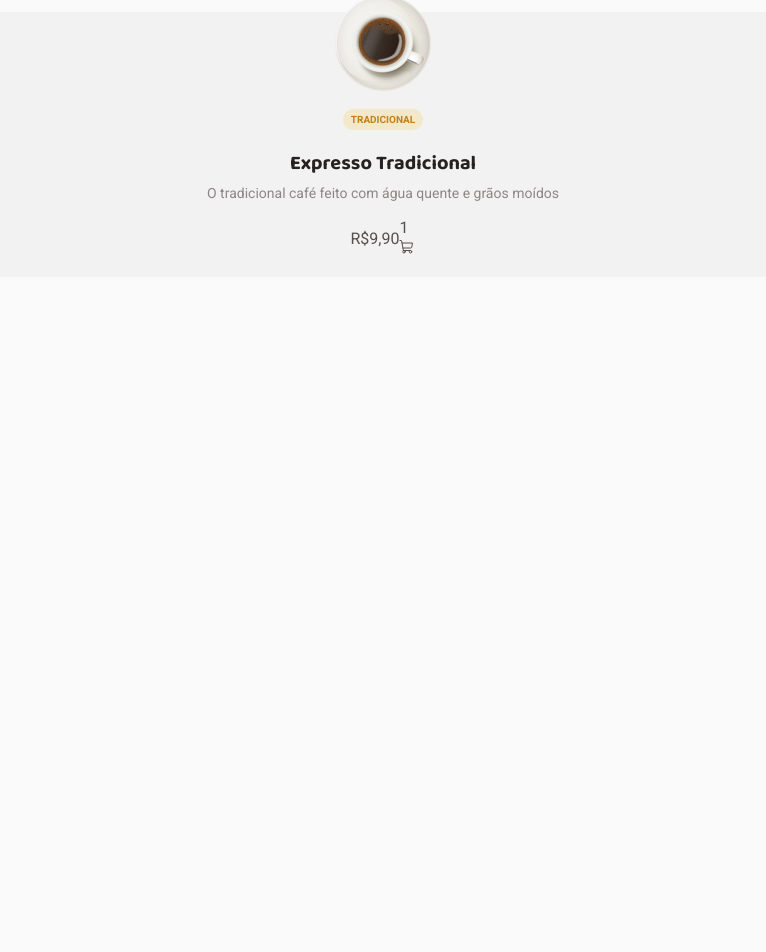
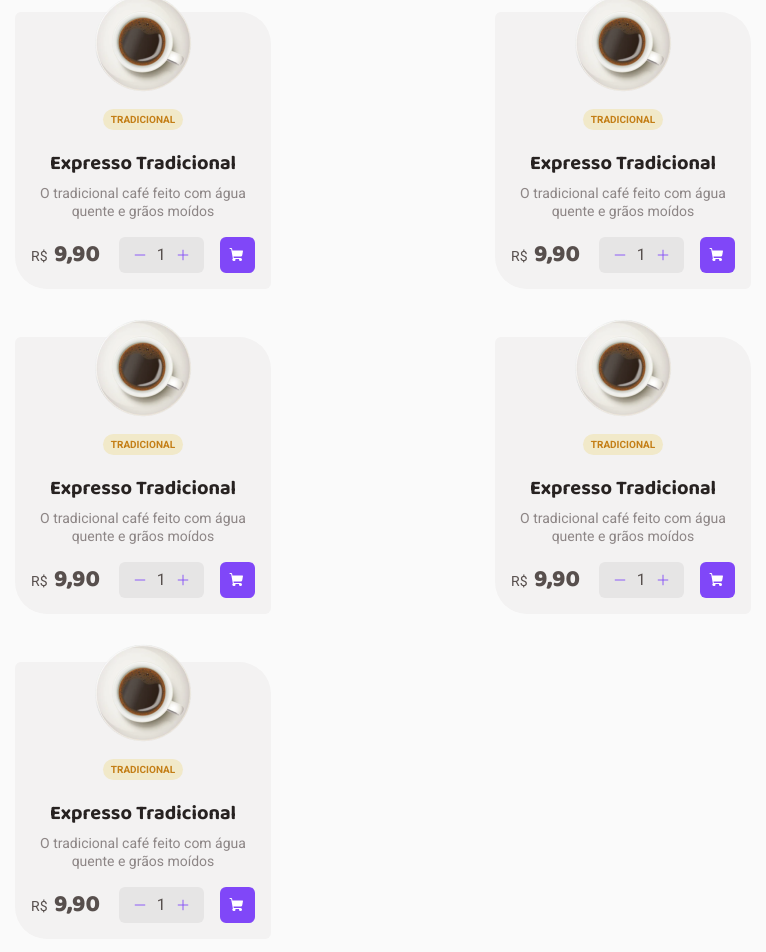
Before and after one commit to YasminGonc/coffe-delivery, a React (Vite) app: page / in a window 1280 px wide. Shown: the part 579-1531 px from the top of the page, without its empty margins (257-1023 px from the left). Before the commit the page ends 856 px from the top, so only its background shows below. Built offline with nearby package versions, Linux system fonts and the light colour scheme.

Commit message:
css home

```diff
--- a/src/pages/Checkout/index.tsx
+++ b/src/pages/Checkout/index.tsx
@@ -1,5 +1,37 @@
+import { MapPinLine } from 'phosphor-react'
+
 export function Checkout() {
     return(
-        <h1>Checkout</h1>
+        <div>
+            <h2>Complete seu pedido</h2>
+            <div>
+                <div>
+                    <MapPinLine />
+                    <div>
+                        <h3>Endereço de Entrega</h3>
+                        <p>Informe o endereço onde deseja receber o pedido</p>
+                    </div>
+                </div>
+                <div>
+                    <input type="text" id='cep'/>
+                    <label htmlFor="cep">CEP</label>
+
+                    <input type="text" id='rua'/>
+                    <label htmlFor="rua">Rua</label>
+
+                    <input type="text" id='número'/>
+                    <label htmlFor="número">número</label>
+
+                    <input type="text" id='complemento'/>
+                    <label htmlFor="complemento">complemento</label>
+
+                    <input type="text" id='cidade'/>
+                    <label htmlFor="cidade">cidade</label>
+
+                    <input type="text" id='uf'/>
+                    <label htmlFor="uf">uf</label>
+                </div>
+            </div>
+        </div>
     )
 }
--- a/src/pages/Home/index.tsx
+++ b/src/pages/Home/index.tsx
@@ -1,8 +1,8 @@
-import { CoffeeContainer, Description, HomeContainer, MenuContainer, ShoppContainer, Tag, Title } from './style'
+import { ButtonsContainer, CoffeeContainer, Description, HomeContainer, IconContainer, MenuContainer, QuantityContainer, ShoppContainer, Tag, Title } from './style'
 
 import { Banner } from './components/Banner'
 import coffee from '../../assets/arabe.png'
-import { ShoppingCart } from 'phosphor-react'
+import { Minus, Plus, ShoppingCart } from 'phosphor-react'
 
 export function Home() {
     return(
@@ -13,7 +13,7 @@ export function Home() {
 
             <MenuContainer>
                 <CoffeeContainer>
-                    <img src={coffee} alt="" />
+                    <img src={coffee}/>
 
                     <Tag>Tradicional</Tag>
 
@@ -22,15 +22,142 @@ export function Home() {
 
                     <ShoppContainer>
                         <p><span>R$</span>9,90</p>
-                        <div>
-                            <p>1</p>
-                            <div>
-                                <ShoppingCart />
-                            </div>
-                        </div>
+                        <QuantityContainer>
+                            <ButtonsContainer>
+                                <button>
+                                    <Minus width={14}/>
+                                </button>
+                                <p>1</p>
+                                <button>
+                                    <Plus width={14} />
+                                </button>
+                            </ButtonsContainer>
+
+                            <IconContainer title='Adicionar ao carrinho'>
+                                <ShoppingCart weight='fill'/>
+                            </IconContainer>
+                        </QuantityContainer>
                     </ShoppContainer>
                 </CoffeeContainer>
+
+                <CoffeeContainer>
+                    <img src={coffee}/>
+
+                    <Tag>Tradicional</Tag>
+
+                    <Title>Expresso Tradicional</Title>
+                    <Description>O tradicional café feito com água quente e grãos moídos</Description>
+
+                    <ShoppContainer>
+                        <p><span>R$</span>9,90</p>
+                        <QuantityContainer>
+                            <ButtonsContainer>
+                                <button>
+                                    <Minus width={14}/>
+                                </button>
+                                <p>1</p>
+                                <button>
+                                    <Plus width={14} />
+                                </button>
+                            </ButtonsContainer>
+
+                            <IconContainer title='Adicionar ao carrinho'>
+                                <ShoppingCart weight='fill'/>
+                            </IconContainer>
+                        </QuantityContainer>
+                    </ShoppContainer>
+
+                </CoffeeContainer>
+
+                <CoffeeContainer>
+                    <img src={coffee}/>
+
+                    <Tag>Tradicional</Tag>
+
+                    <Title>Expresso Tradicional</Title>
+                    <Description>O tradicional café feito com água quente e grãos moídos</Description>
+
+                    <ShoppContainer>
+                        <p><span>R$</span>9,90</p>
+                        <QuantityContainer>
+                            <ButtonsContainer>
+                                <button>
+                                    <Minus width={14}/>
+                                </button>
+                                <p>1</p>
+                                <button>
+                                    <Plus width={14} />
+                                </button>
+                            </ButtonsContainer>
+
+                            <IconContainer title='Adicionar ao carrinho'>
+                                <ShoppingCart weight='fill'/>
+                            </IconContainer>
+                        </QuantityContainer>
+                    </ShoppContainer>
+
+                </CoffeeContainer>
+
+                <CoffeeContainer>
+                    <img src={coffee}/>
+
+                    <Tag>Tradicional</Tag>
+
+                    <Title>Expresso Tradicional</Title>
+                    <Description>O tradicional café feito com água quente e grãos moídos</Description>
+
+                    <ShoppContainer>
+                        <p><span>R$</span>9,90</p>
+                        <QuantityContainer>
+                            <ButtonsContainer>
+                                <button>
+                                    <Minus width={14}/>
+                                </button>
+                                <p>1</p>
+                                <button>
+                                    <Plus width={14} />
+                                </button>
+                            </ButtonsContainer>
+
+                            <IconContainer title='Adicionar ao carrinho'>
+                                <ShoppingCart weight='fill'/>
+                            </IconContainer>
+                        </QuantityContainer>
+                    </ShoppContainer>
+
+                </CoffeeContainer>
+
+                <CoffeeContainer>
+                    <img src={coffee}/>
+
+                    <Tag>Tradicional</Tag>
+
+                    <Title>Expresso Tradicional</Title>
+                    <Description>O tradicional café feito com água quente e grãos moídos</Description>
+
+                    <ShoppContainer>
+                        <p><span>R$</span>9,90</p>
+                        <QuantityContainer>
+                            <ButtonsContainer>
+                                <button>
+                                    <Minus width={14}/>
+                                </button>
+                                <p>1</p>
+                                <button>
+                                    <Plus width={14} />
+                                </button>
+                            </ButtonsContainer>
+
+                            <IconContainer title='Adicionar ao carrinho'>
+                                <ShoppingCart weight='fill'/>
+                            </IconContainer>
+                        </QuantityContainer>
+                    </ShoppContainer>
+
+                </CoffeeContainer>
+
             </MenuContainer>
+
         </HomeContainer>
     )
 }
--- a/src/pages/Home/style.ts
+++ b/src/pages/Home/style.ts
@@ -25,13 +25,32 @@ export const HomeContainer = styled.div`
     }
 `
 export const MenuContainer = styled.div`
+    display: flex;
+    flex-direction: column;
+    align-items: center;
+
+    @media screen and (min-width: 768px) {
+        display: grid;
+        grid-template-columns: 1fr 1fr;
+    }
+
+    @media screen and (min-width: 1024px) {
+        //grid-template-columns: 1fr 1fr 1fr;
+    }
+
+    @media screen and (min-width: 1440px){
+        grid-template-columns: 1fr 1fr 1fr 1fr;
+        row-gap: 3.5rem;
+        margin-top: 3rem;
+    }
 `
 export const CoffeeContainer = styled.div`
+    width: 16rem;
     background-color: var(--baseCard);
     border-radius: 6px 32px 6px 32px;
     font-family: 'Roboto', sans-serif;
 
-    margin: 0 1.5rem 0 1.5rem;
+    margin: 0 1.5rem 3rem 1.5rem;
     padding: 1rem;
 
     display: flex;
@@ -40,6 +59,15 @@ export const CoffeeContainer = styled.div`
 
     img {
         margin-top: -2.2rem;
+    }
+
+    @media screen and (min-width: 1024px){
+        justify-self: center;
+    }
+
+    @media screen and (min-width: 1440px) {
+        justify-self: center;
+        margin: 0;
     }
 `
 export const Tag = styled.span`
@@ -67,7 +95,60 @@ export const Description = styled.p`
     margin: 0.5rem 0 1rem 0;
 `
 export const ShoppContainer = styled.div`
+    width: 100%;
     display: flex;
     align-items: center;
     justify-content: space-between;
+    color: var(--baseText);
+
+    p {
+        font-family: 'Baloo 2', cursive;
+        font-size: 1.5rem;
+        font-weight: 800;
+    }
+
+    span {
+        font-family: 'Roboto', sans-serif;
+        font-size: 0.875rem;
+        font-weight: 400;
+        margin-right: 0.4rem;
+    }
 `
+export const QuantityContainer = styled.div`
+    display: flex;
+    justify-content: space-between;
+    gap: 1rem;
+`
+export const ButtonsContainer = styled.div`
+    display: flex;
+    align-items: center;
+    gap: 0.25rem;
+    padding: 0.5rem;
+    background-color: var(--baseButton);
+    border-radius: 6px;
+
+    p {
+        font-family: 'Roboto', sans-serif;
+        font-size: 1rem;
+        font-weight: 400;
+    }
+
+    button {
+        display: flex;
+        align-items: center;
+        color: var(--purple);
+        background-color: transparent;
+        height: 1rem;
+        cursor: pointer;
+    }
+`
+export const IconContainer = styled.button`
+    display: flex;
+    align-items: center;
+
+    color: var(--white);
+    background-color: var(--purple);
+    border-radius: 6px;
+    padding: 0.5rem 0.6rem;
+    cursor: pointer;
+`
```
